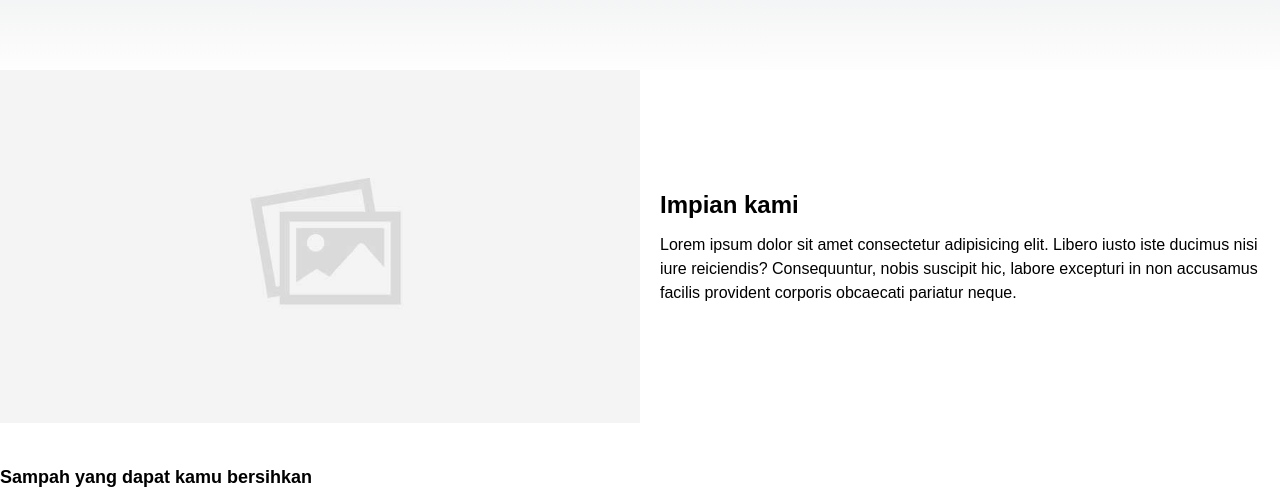
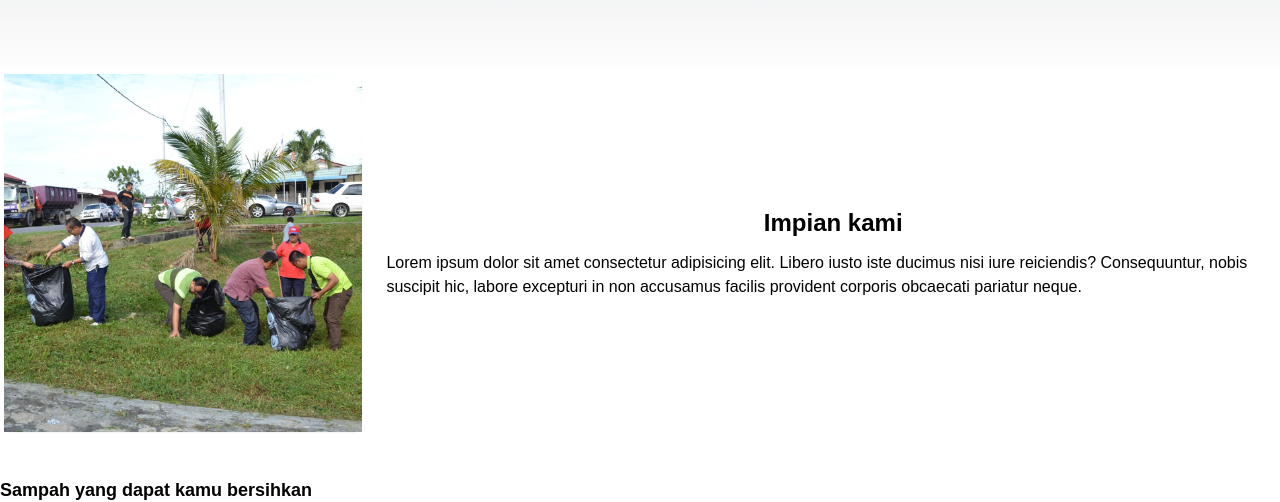
Before and after one commit to rianabd01/web-fe-client-trashfinder, a Next.js app: page / in a window 1280 px wide. Shown: the part 810-1312 px from the top of the page. Built offline with nearby package versions, Linux system fonts and the light colour scheme; no server answers.

Commit message:
feat: add image about us

```diff
--- a/src/app/(main)/(homepage)/page.tsx
+++ b/src/app/(main)/(homepage)/page.tsx
@@ -2,8 +2,19 @@ import React from "react";
 import ContainerWrap from "@/components/layouts/ContainerWrap";
 import SliderTrashList from "./components/SliderTrashList";
 import Image from "next/image";
+import { Card, CardContent } from "@/components/ui/card";
+import {
+  Carousel,
+  CarouselContent,
+  CarouselItem,
+} from "@/components/ui/carousel";
 
 export default function Home() {
+  const aboutUsImage = [
+    "/images/clean-park.jpg",
+    "/images/clean-sea.jpg",
+    "/images/clean-river.jpg",
+  ];
   return (
     <>
       <div className="min-h-dvh flex flex-col items-center">
@@ -15,16 +26,35 @@ export default function Home() {
           </div>
         </ContainerWrap>
         <ContainerWrap>
-          <div className="container flex flex-row items-center gap-5">
-            <Image
-              src={"/images/no-image.png"}
-              alt=""
-              width={900}
-              height={900}
-              className="w-3/6 h-2/4 object-cover"
-            />
+          <div className="container flex flex-col md:flex-row items-center gap-5">
+            <Carousel
+              className="w-3/6 h-2/4"
+              opts={{
+                loop: true,
+              }}
+            >
+              <CarouselContent>
+                {aboutUsImage.map((item, index) => (
+                  <CarouselItem key={index}>
+                    <div className="p-1">
+                      <Card className="border-none">
+                        <CardContent className="flex aspect-square items-center justify-center p-0">
+                          <Image
+                            src={item}
+                            alt=""
+                            width={900}
+                            height={900}
+                            className="object-cover w-full aspect-square"
+                          />
+                        </CardContent>
+                      </Card>
+                    </div>
+                  </CarouselItem>
+                ))}
+              </CarouselContent>
+            </Carousel>
             <div className="flex flex-col gap-3">
-              <h4 className="font-bold text-2xl">Impian kami</h4>
+              <h4 className="font-bold text-2xl text-center">Impian kami</h4>
               <p className="font-medium">
                 Lorem ipsum dolor sit amet consectetur adipisicing elit. Libero
                 iusto iste ducimus nisi iure reiciendis? Consequuntur, nobis
```
